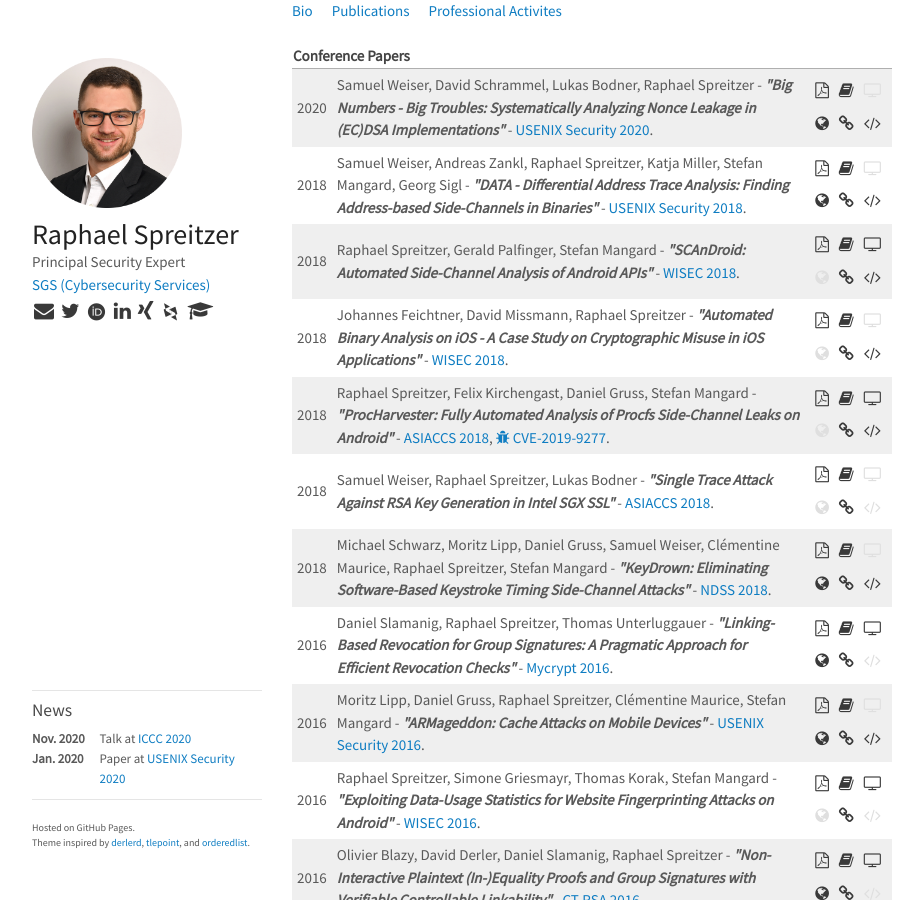
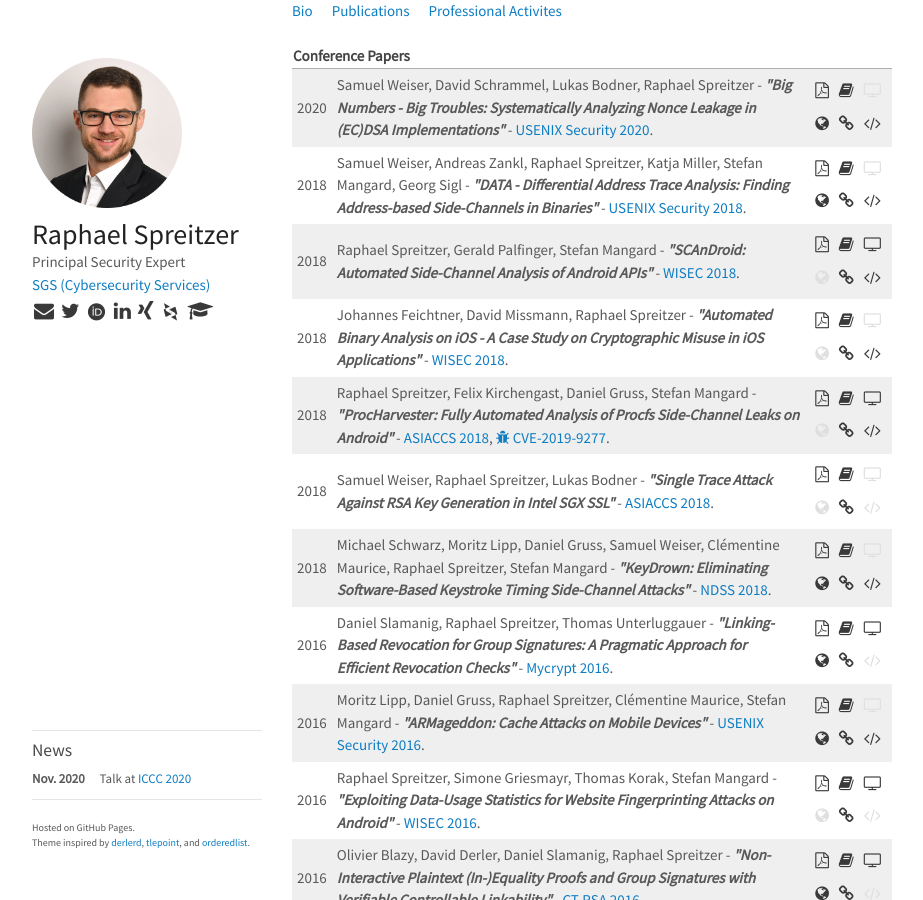
Before and after one commit to rspreitzer/rspreitzer.github.io, a Jekyll site: the page built from index.html, in a window 1280 px wide and 900 px high, scrolled down 430 px. Shown: the whole window, without its empty margins (178-1101 px from the left). Built offline with Jekyll 4.4.1, drawn with Linux system fonts in a browser that asks for light colours; some web fonts are replaced.

Commit message:
update news

```diff
--- a/_includes/footer.html
+++ b/_includes/footer.html
@@ -6,11 +6,11 @@
         <td class="date">Nov. 2020</td>
         <td>Talk at <a href="https://iccconference.org/">ICCC 2020</a></td>
       </tr>
-       <tr>
+       <!-- <tr>
         <td class="date">Jan. 2020</td>
         <td>Paper at <a href="https://www.usenix.org/conference/usenixsecurity20">USENIX Security 2020</a></td>
       </tr>
-      <!-- <tr>
+      <tr>
         <td class="date">June 2018</td>
         <td>Paper at <a href="https://www.usenix.org/conference/usenixsecurity18">USENIX Security 2018</a></td>
       </tr>
```
